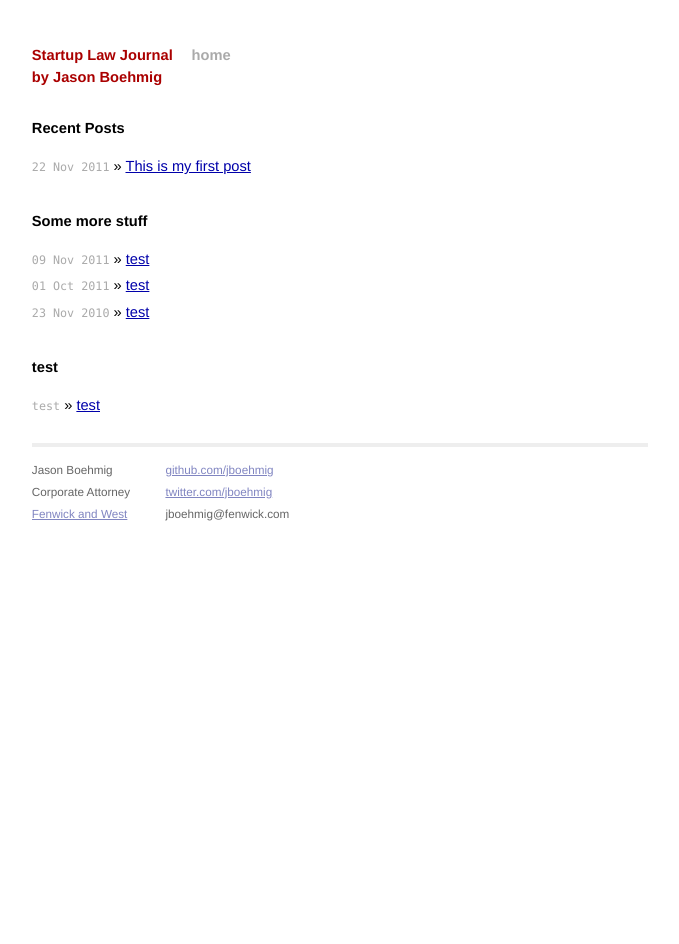
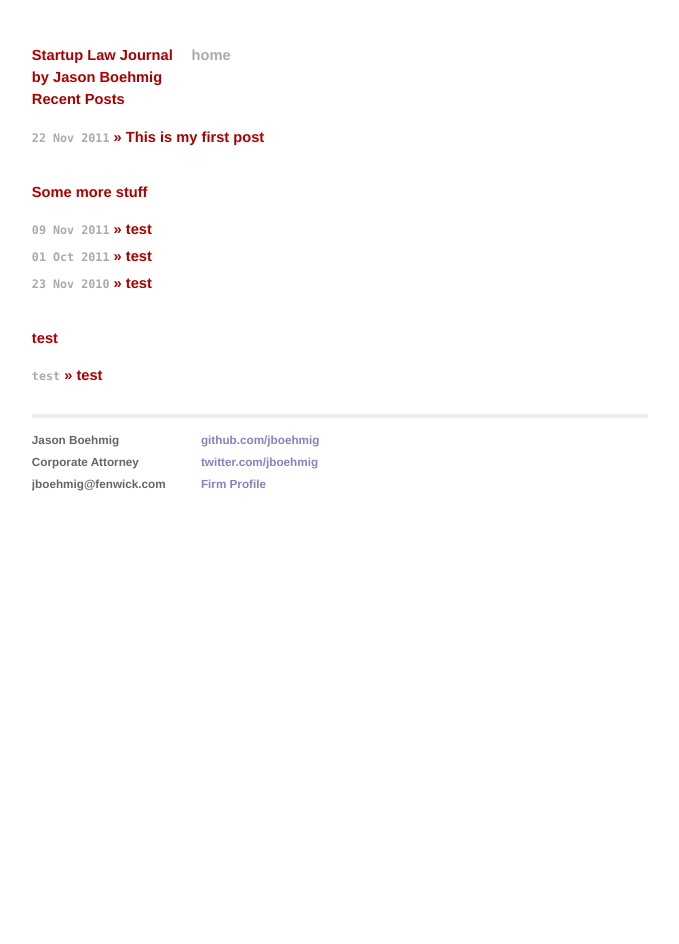
Before and after one commit to startuplawjournal/startuplawjournal.github.com, a Jekyll site: the page built from index.html, in a window 1280 px wide. Shown: the whole page, without its empty margins (300-979 px from the left). Built offline with Jekyll 4.4.1, drawn with Linux system fonts in a browser that asks for light colours; Markdown is read by kramdown in place of the engine named in the settings.

Commit message:
fast fixes

```diff
--- a/_layouts/default.html
+++ b/_layouts/default.html
@@ -26,7 +26,7 @@
   <div class="title">
     <a href="/">Startup Law Journal</a>
     <a class="extra" href="/">home</a><br>
-    by Jason Boehmig
+    <div class="contact">by Jason Boehmig</br>
   </div>
 
   {{ content }}
@@ -36,14 +36,14 @@
       <p>
         Jason Boehmig<br />
         Corporate Attorney<br />
-        <a href="http://www.fenwick.com/professionals/Pages/jasonboehmig.aspx">Fenwick and West</a><br />
+        jboehmig@fenwick.com
       </p>
     </div>
     <div class="contact">
       <p>
         <a href="http://github.com/jboehmig/">github.com/jboehmig</a><br />
         <a href="http://twitter.com/jboehmig/">twitter.com/jboehmig</a><br />
-        jboehmig@fenwick.com
+        <a href="http://www.fenwick.com/professionals/Pages/jasonboehmig.aspx">Firm Profile</a><br />
       </p>
     </div>
   </div>
```
